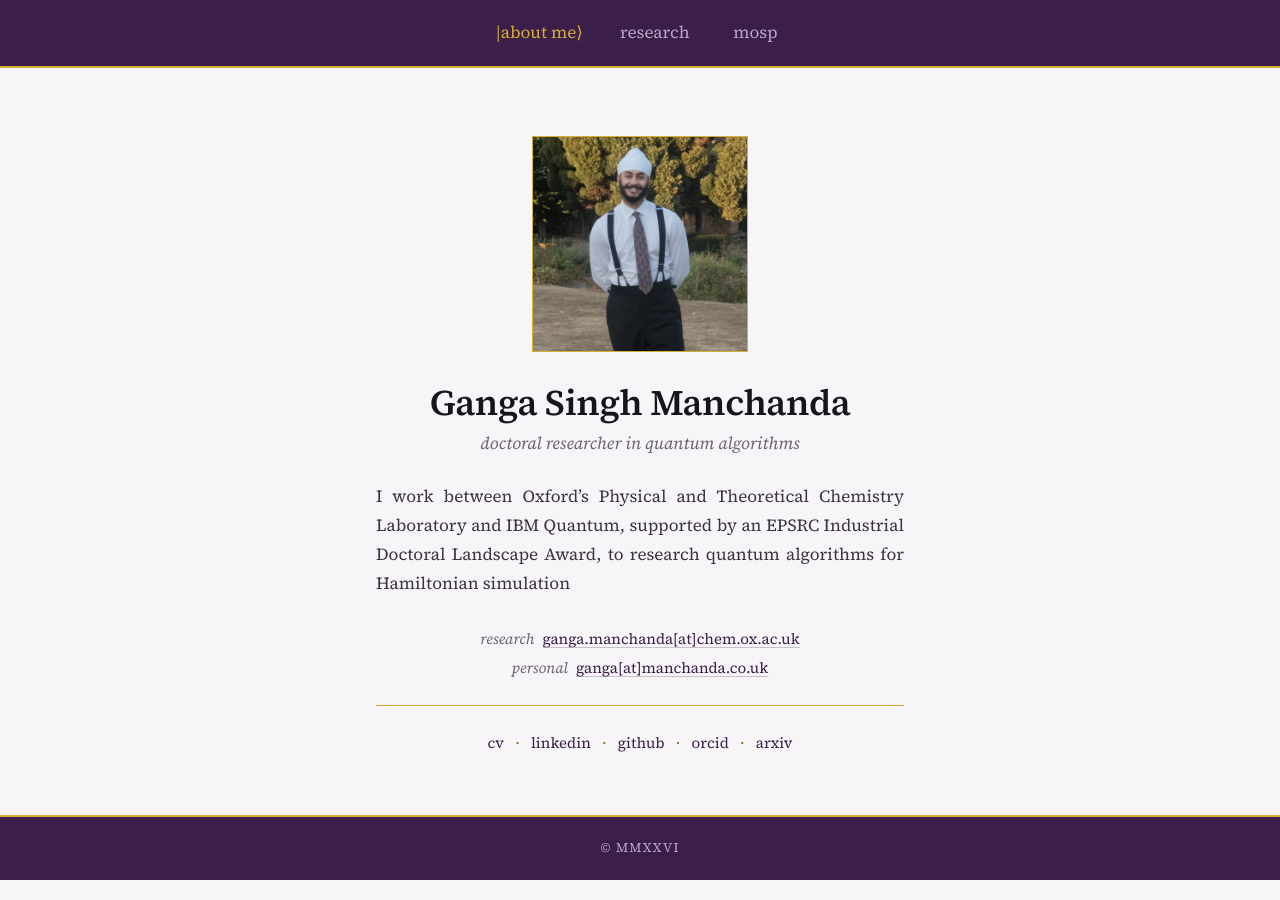
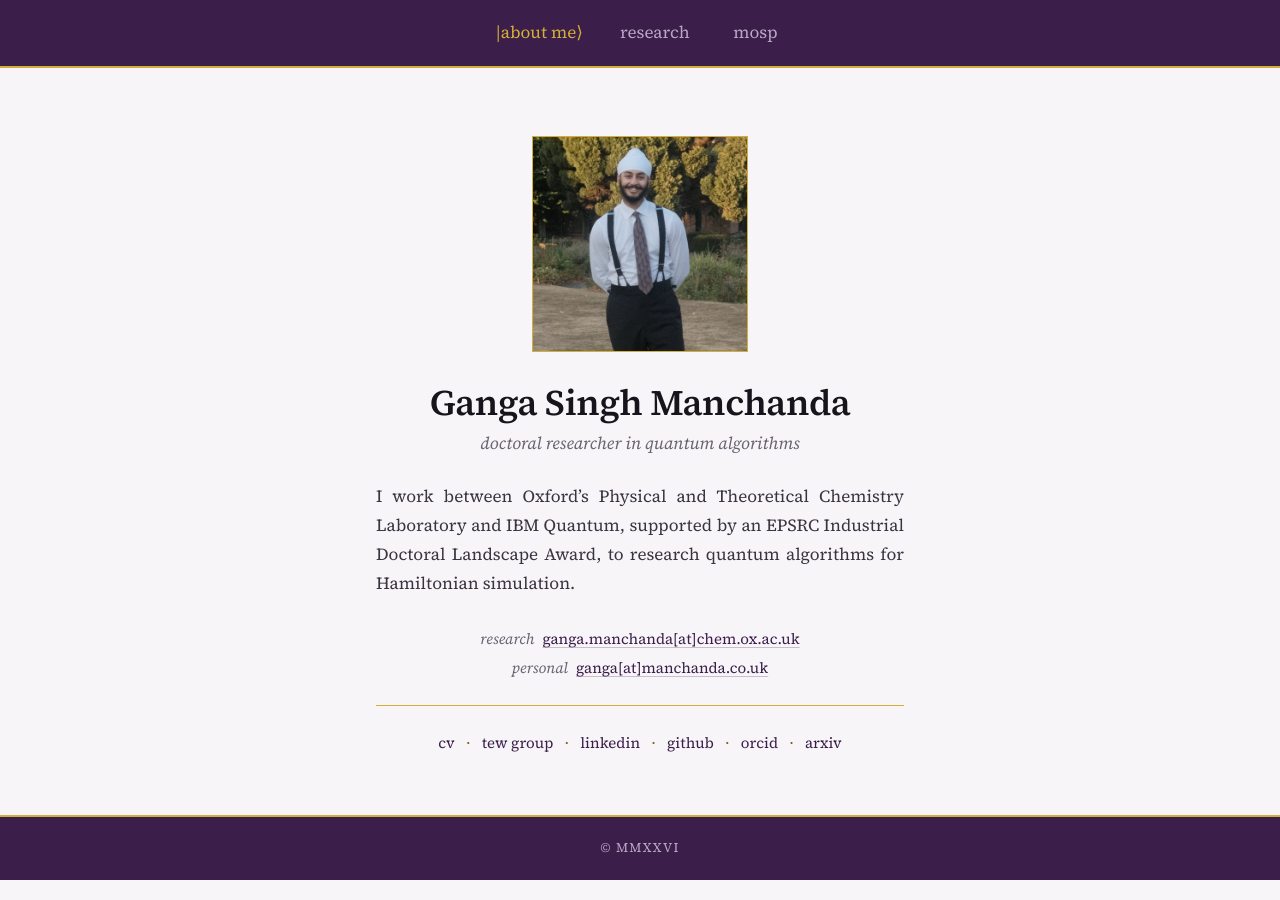
Before and after one commit to GangaSM/Meditations-on-Second-Philosophy, a Jekyll site: the page built from index.html, in a window 1280 px wide. Built offline with Jekyll 4.4.1, drawn with Linux system fonts in a browser that asks for light colours.

Commit message:
Add the Tew Group profile to the about-page links
The row is the places I exist elsewhere, and the group page is one of
them. It sits next to the CV as the other institutional page, ahead of
the networks and the research IDs.

Also close the about-page bio sentence with a full stop.

Co-Authored-By: Claude Opus 5 <noreply@anthropic.com>
Claude-Session: https://claude.ai/code/session_01KZGosyWTspAYg6yxoKhdYb

```diff
--- a/_config.yml
+++ b/_config.yml
@@ -30,6 +30,8 @@ contact:
 links:
   - title: cv
     url: /assets/CV.pdf
+  - title: tew group
+    url: https://davidtew.uk/people/current_members/ganga_singh_manchanda/
   - title: linkedin
     url: https://www.linkedin.com/in/gangamanchanda/
   - title: github
--- a/index.html
+++ b/index.html
@@ -23,7 +23,7 @@ description: about me page
     <p class="about__bio">
       I work between Oxford&rsquo;s Physical and Theoretical Chemistry Laboratory and
       IBM Quantum, supported by an EPSRC Industrial Doctoral Landscape Award, to
-      research quantum algorithms for Hamiltonian simulation
+      research quantum algorithms for Hamiltonian simulation.
     </p>
 
     <dl class="about__contact">
```
